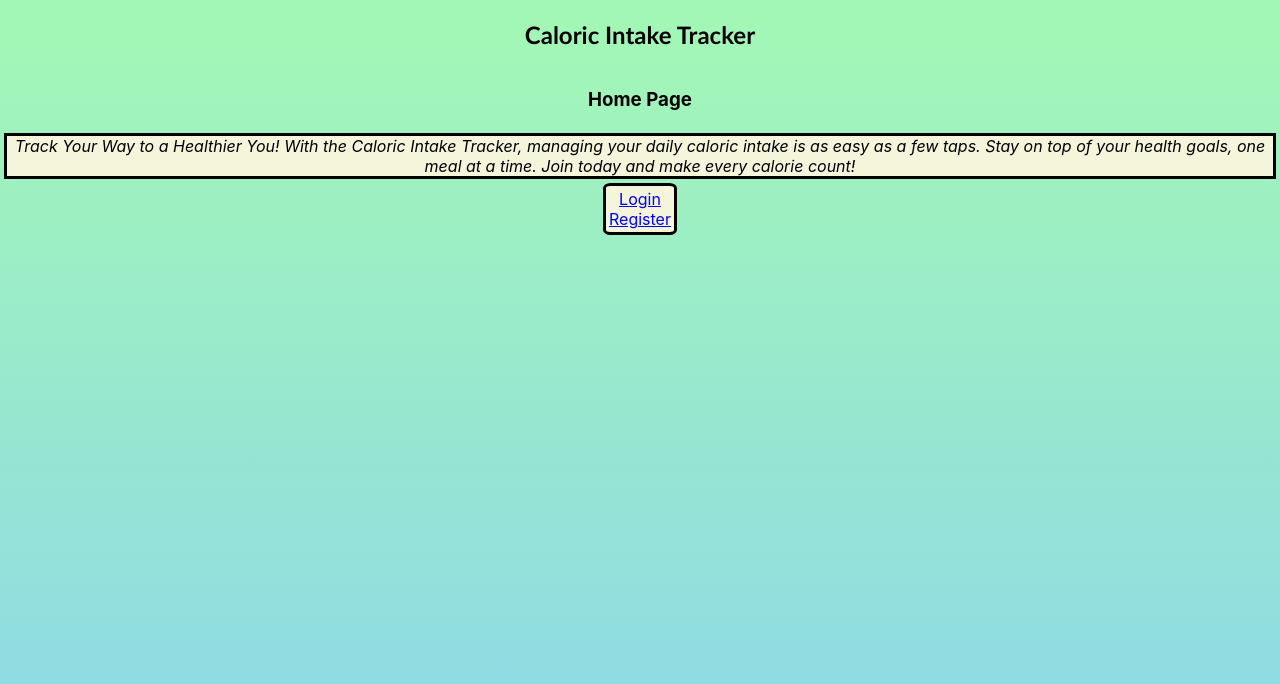
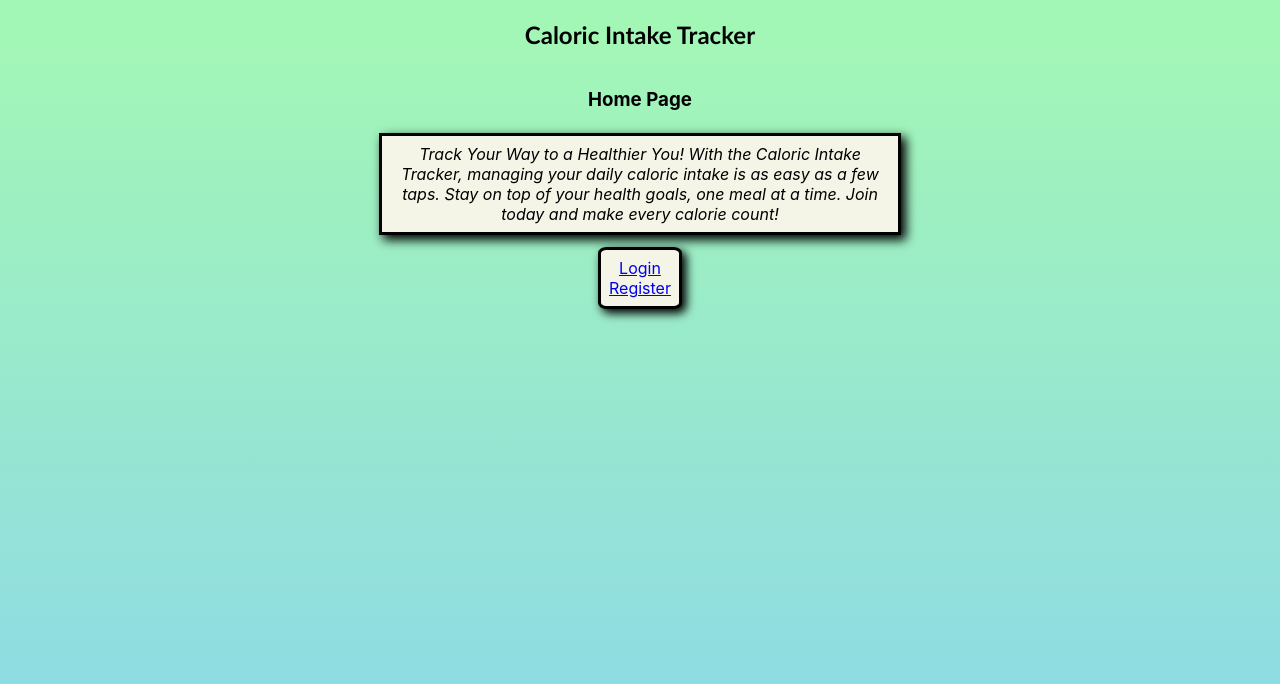
Before and after one commit to MirScharf/Calory-Tracker, a React (Create React App) app in the folder frontend/: page / in a window 1280 px wide. Shown: the top 684 px of the page. Built offline with nearby package versions, Linux system fonts and the light colour scheme.

Commit message:
Visual improvements

```diff
--- a/frontend/src/pages/Home.css
+++ b/frontend/src/pages/Home.css
@@ -1,14 +1,23 @@
 #landingPageText {
     font-style: italic;
-    background-color:beige;
+    background-color:rgb(244, 244, 231);
     border-style: groove;
     border: solid black;
     margin: 4px;
+    padding: 0.5rem 0.5rem;
+    max-width: 500px;
+    box-shadow: 4px 4px 10px 0.5px rgb(0, 0, 0);
 }
 .links {
-    background-color:beige;
+    background-color:rgb(244, 244, 231);
     border-style: groove;
     border: solid black;
     padding: 3px;
     border-radius: 10%;
+    padding: 0.5rem 0.5rem;
+    margin: 0.5rem;
+    box-shadow: 4px 4px 10px 0.5px rgb(0, 0, 0);
 }
+p {
+    font-weight: bold;
+}
```
